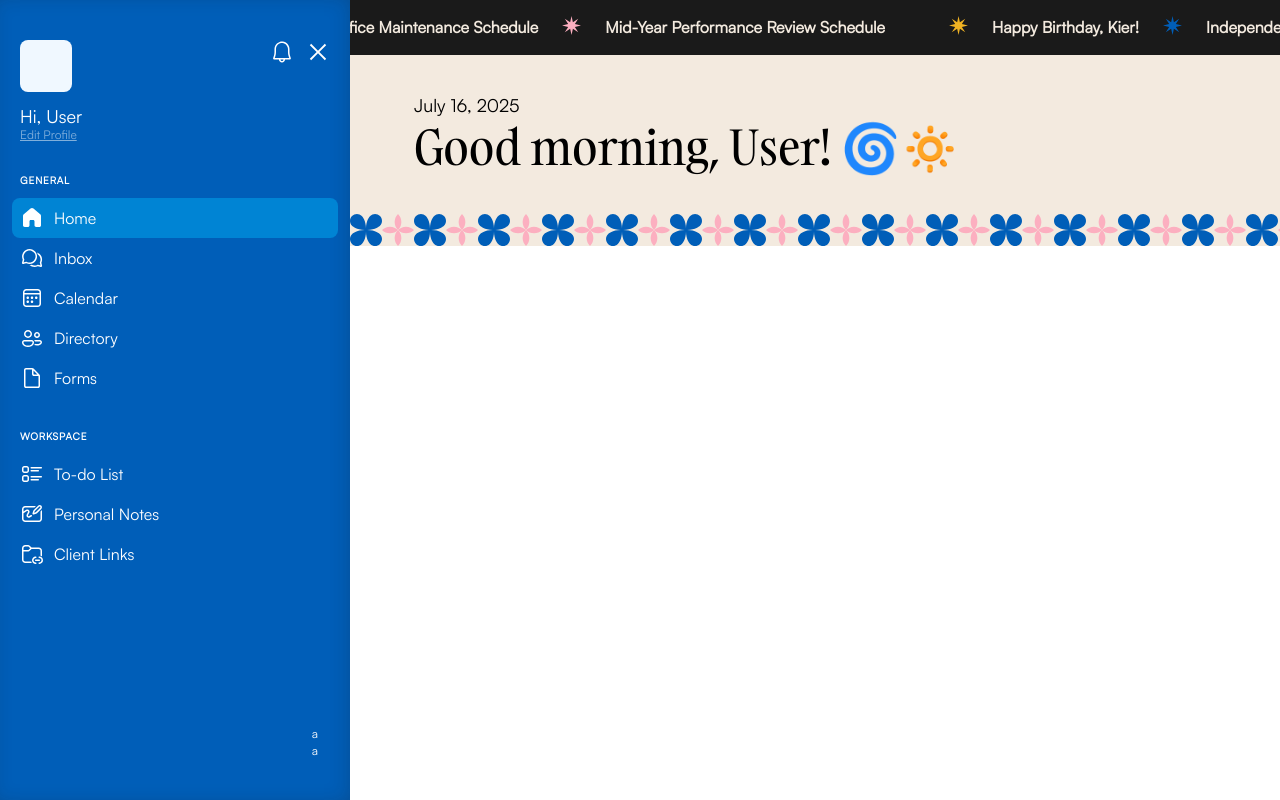
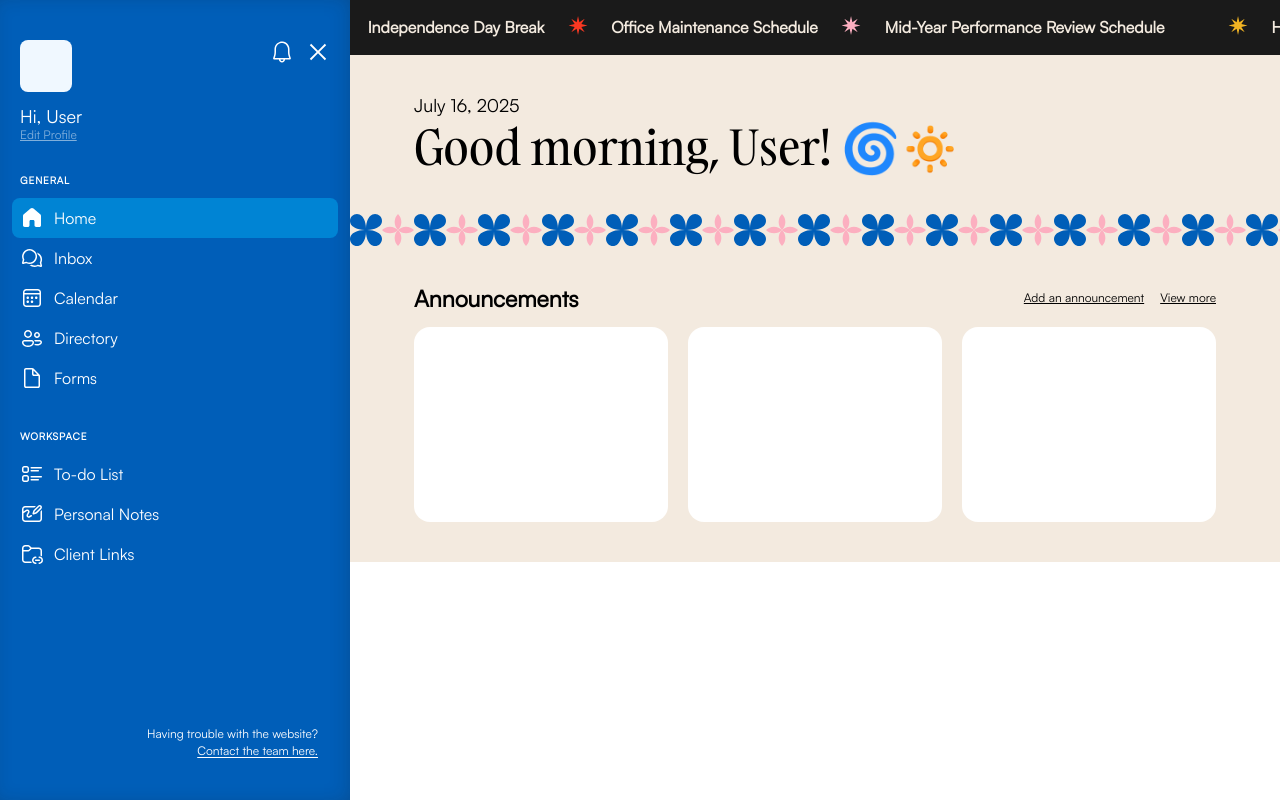
Before and after one commit to jaim-kia/PINO-Portal, an Angular app in the folder frontend/: page /home in a window 1280 px wide. Built offline with nearby package versions, Linux system fonts and the light colour scheme.

Commit message:
[Dev] Frontend - Announcements started

```diff
--- a/frontend/src/app/components/sidebar/sidebar.component.html
+++ b/frontend/src/app/components/sidebar/sidebar.component.html
@@ -88,7 +88,8 @@
     background: #0084D4;
   }
   .nav_help {
-    margin: auto 20px 0px 20px;
+    /* margin: auto 20px 0px 20px; */
+    margin-top: auto;
     text-align: right;
     font-size: 12px;
     font-style: normal;
@@ -97,7 +98,10 @@
   }
 
   .nav_help_collapsed {
-    /* margin-top: auto; */
+    /* margin-left: auto; */
+    margin-top: auto;
+    margin-right: auto;
+    margin-left: 8px;
     /* position: absolute; */
     cursor: pointer;
   }
@@ -270,16 +274,17 @@
     </div>
   </ng-template> -->
 
-  <div class="nav_help" style="display: grid;">
-    <div>a</div>
-    <div>a</div>
-    <!-- <div *ngIf="!isCollapsed" @fadeInOut>
-      <div  style="white-space: pre; overflow: hidden; text-overflow: ellipsis;">
+  <div class="nav_help" style="display: flex;">
+    <div class="nav_help_collapsed" *ngIf="isCollapsed" @fadeInOut>
+      <app-icons svgType="icon-help"></app-icons>
+    </div>
+    <div *ngIf="!isCollapsed" @fadeInOut style="margin-left: auto; margin-right: 20px;">
+      <div style="white-space: pre; overflow: hidden; text-overflow: ellipsis;">
         Having trouble with the website?<br>
         <a class="link">Contact the team here.</a>
       </div>
     </div>
-    <div class="nav_help_collapsed" *ngIf="isCollapsed" @fadeInOut>
+    <!-- <div class="nav_help_collapsed" *ngIf="isCollapsed" @fadeInOut>
       <app-icons svgType="icon-help"></app-icons>
     </div> -->
   </div>
--- a/frontend/src/app/pages/general/home/home.component.html
+++ b/frontend/src/app/pages/general/home/home.component.html
@@ -1,4 +1,7 @@
 <style>
+    .home-component {
+        font-family: 'Satoshi-Regular';
+    }
     .home_banner {
         display: flex;
         padding: 40px 64px;
@@ -55,12 +58,77 @@
         align-items: center;
         margin: 0px;
         gap: 24px;
-        animation: scroll 10s linear infinite;
+        animation: scroll 20s linear infinite;
     }
     @keyframes scroll {
         to {
             transform: translateX(calc(-100% - 24px));
         }
+    }
+    .section_content {
+        display: flex;
+        padding: 40px 64px;
+        flex-direction: column;
+        justify-content: center;
+        align-items: center;
+        gap: var(--section-gap, 40px);
+        align-self: stretch;
+    }
+    h4 {
+        font-family: 'Satoshi-Regular';
+        font-size: 23px;
+        font-style: normal;
+        font-weight: 700;
+        line-height: 110%;
+        margin: 0px;
+    }
+    .section_announcements {
+        display: flex;
+        flex-direction: column;
+        gap: 16px;
+        width: 100%;
+
+    }
+    .heading {
+        display: flex;
+        align-items: center;
+        align-self: stretch;
+        width: 100%;
+    }
+    .action_buttons {
+        margin-left: auto;
+        display: flex;
+        gap: 16px;
+    }
+    a {
+        font-family: 'Satoshi-Regular';
+        font-size: 12px;
+        font-style: normal;
+        font-weight: 400;
+        line-height: 120%; /* 14.4px */
+        text-decoration-line: underline;
+        text-decoration-style: solid;
+        text-decoration-skip-ink: auto;
+        text-decoration-thickness: auto;
+        text-underline-offset: auto;
+        text-align: right;
+    }
+    .content {
+        display: flex;
+        align-items: flex-start;
+        gap: 20px;
+        align-self: stretch;
+    }
+    .content_announcement {
+        display: flex;
+        min-height: 155px;
+        padding: 20px;
+        flex-direction: column;
+        align-items: flex-end;
+        gap: 12px;
+        flex: 1 0 0;
+        border-radius: 16px;
+        background-color: #FFF;
     }
 </style>
 <div class="home-component">
@@ -143,5 +211,24 @@
     <div class="section_pattern">
         <div class="clover-background"></div>
     </div>
+    <div class="section_content">
+        <div class="section_announcements">
+            <div class="heading">
+                <h4>Announcements</h4>
+                <div class="action_buttons">
+                    <a>Add an announcement</a>
+                    <a>View more</a>
+                </div>
+            </div>
+            <div class="content">
+                <div class="content_announcement">
+                </div>
+                <div class="content_announcement">
+                </div>
+                <div class="content_announcement">
+                </div>
+            </div>
+        </div>
+    </div>
 
 </div>
```
